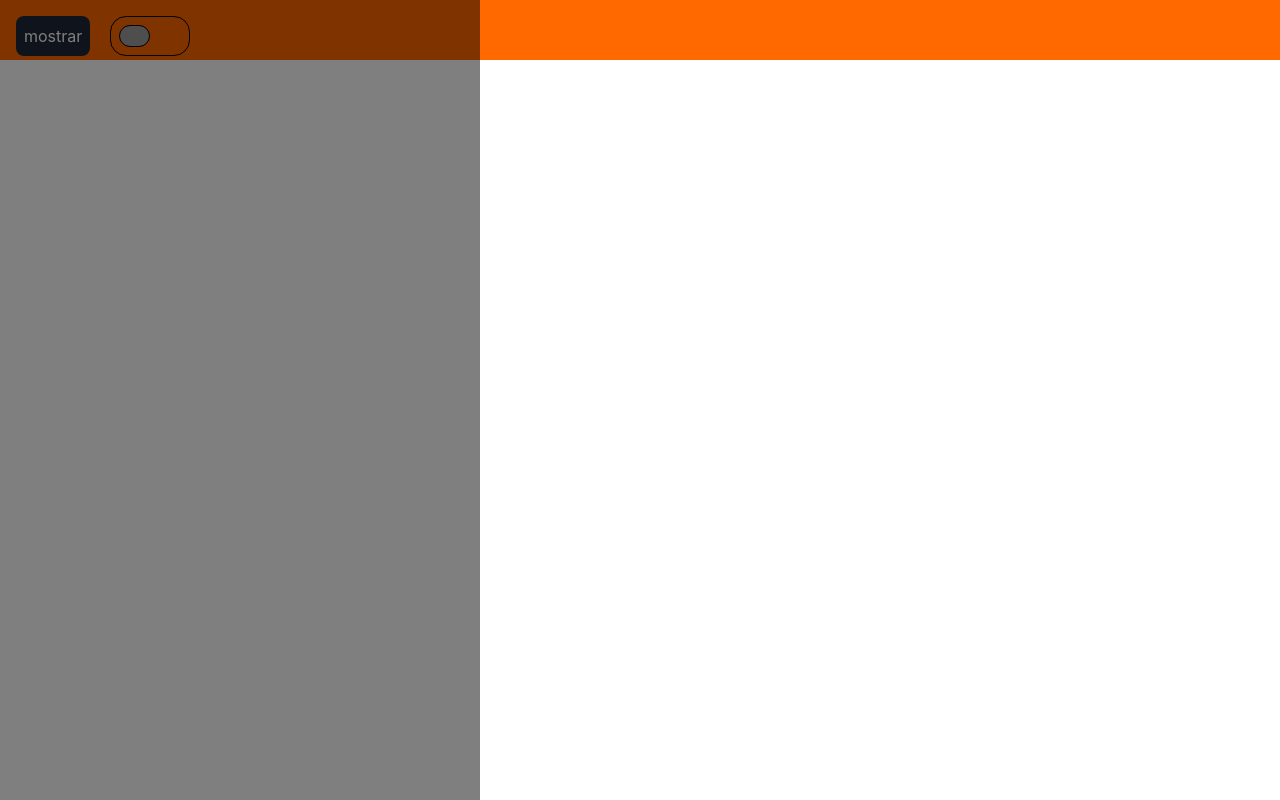
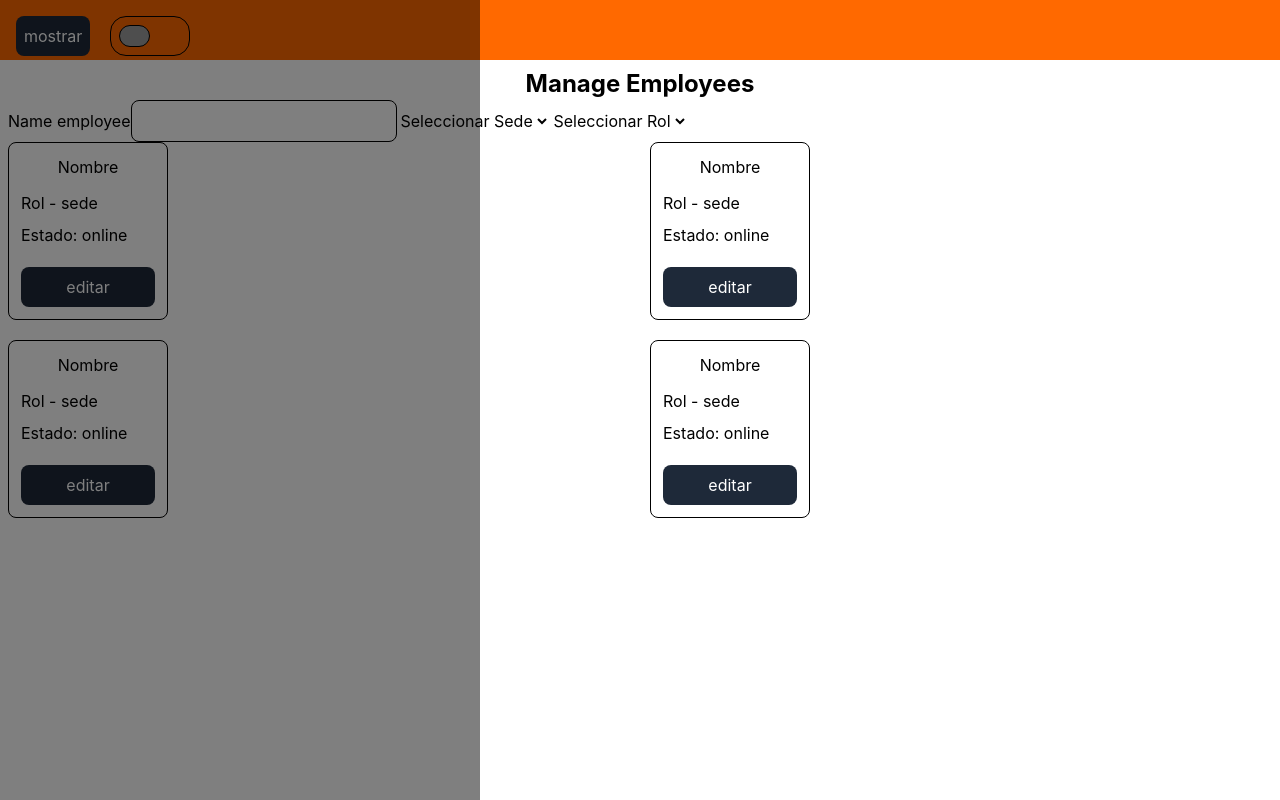
Before and after one commit to and1ru/POS-front, a React (Vite) app: page /private/manage-employees in a window 1280 px wide. Built offline with nearby package versions, Linux system fonts and the light colour scheme; grey boxes are pictures that could not be loaded.

Commit message:
se agrego una pagina para un solo empleado, se creo un componente target para cada empleado que redirige a la pagina de empleado

```diff
--- a/src/pages/Manage-employees-page.tsx
+++ b/src/pages/Manage-employees-page.tsx
@@ -1,5 +1,30 @@
+import { EmployeeTargetComponent } from "./employee-card-component";
+
 export const ManageEmployeesPage = () => {
   return (
-    <></>
+    <>
+      <h1 className="text-center text-2xl font-bold">Manage Employees</h1>
+      <section>
+        <form>
+          <label htmlFor="">Name employee</label>
+          <input type="text" className="border p-2 rounded-lg"/>
+          <select>
+            <option value="">Seleccionar Sede</option>
+          </select>
+          <select name="" id="">
+            <option value="">Seleccionar Rol</option>
+            <option value="admin">Admin</option>
+            <option value=""></option>
+          </select>
+        </form>
+      </section>
+
+      <section className="grid grid-cols-2 gap-5">
+        <EmployeeTargetComponent id={1}/>
+        <EmployeeTargetComponent id={2}/>
+        <EmployeeTargetComponent id={3}/>
+        <EmployeeTargetComponent id={4}/>
+      </section>
+    </>
   );
 };
--- /dev/null
+++ b/src/pages/employee-card-component.tsx
@@ -0,0 +1,24 @@
+import { useNavigate } from "react-router-dom";
+
+interface Props {
+    id:number;
+}
+
+export const EmployeeTargetComponent = ({id}:Props) => {
+    const navegar = useNavigate()
+    function handleClick() {
+        navegar(`/private/employee/${id}`, {replace:true})
+    }
+  return (
+    <div className="border w-40 p-3 rounded-lg">
+      <h3 className="text-center mb-3">Nombre</h3>
+      <p className="mb-2">Rol - sede</p>
+      <p>Estado: online</p>
+      <button
+      onClick={handleClick}
+      className="p-2 bg-gray-800 w-full rounded-lg text-white mt-5 cursor-pointer">
+        editar
+      </button>
+    </div>
+  );
+};
--- /dev/null
+++ b/src/pages/employee-page.tsx
@@ -0,0 +1,5 @@
+export const EmployeePage = () => {
+  return (
+    <></>
+  );
+};
--- a/src/routes/app-router.tsx
+++ b/src/routes/app-router.tsx
@@ -9,6 +9,7 @@ import { ManageEmployeesPage } from '../pages/Manage-employees-page'
 import { CreateProductPage } from '../pages/create-product-page'
 import { LoginPage } from '../pages/login-page'
 import { RegisterPage } from '../pages/register-page'
+import { EmployeePage } from '../pages/employee-page'
 
 export const router = createBrowserRouter([
     {
@@ -50,6 +51,10 @@ export const router = createBrowserRouter([
             {
                 path: "create-product",
                 element: <CreateProductPage/>
+            },
+            {
+                path: "employee/:id",
+                element: <EmployeePage/>
             }
         ]
     }
```
